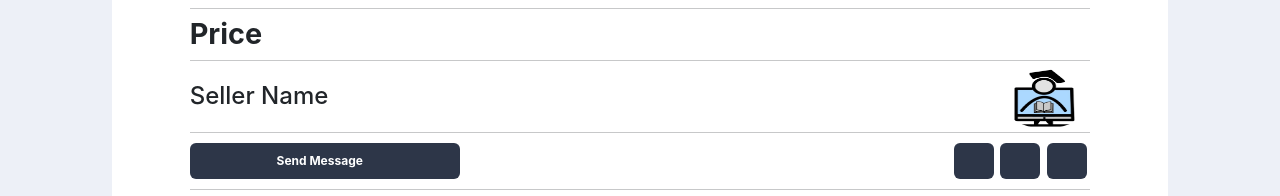
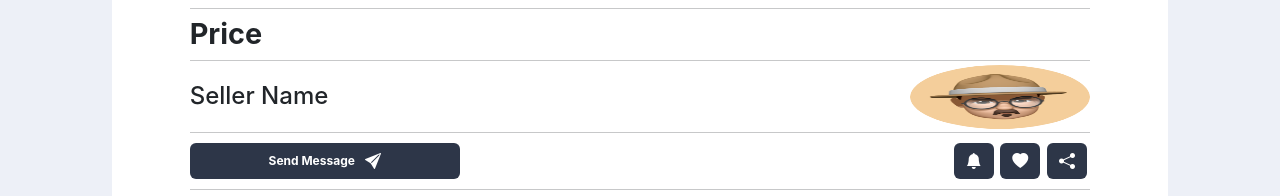
Before and after one commit to mburakdemirel/BilBoard, a React (Create React App) app in the folder frontend/: page / in a window 1280 px wide. Shown: the part 756-952 px from the top of the page. Built offline with nearby package versions, Linux system fonts and the light colour scheme.

Commit message:
-Some html pages converted to react function.

```diff
--- a/frontend/package.json
+++ b/frontend/package.json
@@ -7,6 +7,7 @@
     "@testing-library/react": "^13.4.0",
     "@testing-library/user-event": "^13.5.0",
     "bootstrap": "^5.3.2",
+    "bootstrap-icons": "^1.11.1",
     "react": "^18.2.0",
     "react-dom": "^18.2.0",
     "react-scripts": "5.0.1",
--- a/frontend/src/components/ProductDetailPage.js
+++ b/frontend/src/components/ProductDetailPage.js
@@ -1,7 +1,9 @@
 import React from 'react';
-import Logo from './assets/img/logo_bugbunny-removebg-preview.png'
+import Logo from './assets/img/burak.png'
 import Footer from "./Footer";
 import NavigationBarLanding from "./NavigationBarLanding";
+import './assets/bootstrap/css/bootstrap.min.css'; // Import Bootstrap CSS
+import "bootstrap-icons/font/bootstrap-icons.css";
 
 const containerStyle = {
     width: '600px',
@@ -47,9 +49,7 @@ const imageStyle = {
     margin: '0px',
     marginTop: '17px',
     width: '20%',
-    maxWidth: '80px',
-    minHeight: '60px',
-    minWidth: '7vw',
+    minWidth: '100px',
 };
 
 const sliderContainerStyle = {
@@ -133,17 +133,17 @@ function ProductDetailPage() {
                             <div className="d-flex flex-row justify-content-between align-items-center align-content-around" style={{ height: '10%', width: '100%', minHeight: '40px', maxHeight: '50px' }}>
                                 <a className="btn btn-primary d-flex d-xxl-flex justify-content-center align-items-center justify-content-xxl-center align-items-xxl-center" role="button" style={{ width: '30%', height: '90%', fontWeight: 'bold', background: '#2d3648', borderStyle: 'none', borderColor: '#2d3648', minWidth: '150px' }} href="messages.html">
                                     <span style={{ paddingRight: '10px', fontSize: '12px', fontFamily: 'Inter, sans-serif', fontWeight: 'bold' }}>Send Message</span>
-                                    <i className="fas fa-paper-plane" style={{ fontSize: '16px' }}></i>
+                                    <i className="bi bi-send-fill" style={{ fontSize: '16px', color:'white' }}  ></i>
                                 </a>
                                 <div className="d-flex flex-row justify-content-around align-items-center" style={{ height: '100%', minWidth: '140px' }}>
                                     <button className="btn btn-primary d-flex d-xxl-flex justify-content-center align-items-center justify-content-xxl-center align-items-xxl-center" type="button" style={{ width: '40px', fontWeight: 'bold', background: '#2d3648', borderStyle: 'none', borderColor: '#2d3648', height: '90%', minWidth: '40px' }}>
-                                        <i className="far fa-bell"></i>
+                                        <i className="bi bi-bell-fill"></i>
                                     </button>
                                     <button className="btn btn-primary d-flex d-xxl-flex justify-content-center align-items-center justify-content-xxl-center align-items-xxl-center" type="button" style={{ width: '40px', fontWeight: 'bold', background: '#2d3648', borderStyle: 'none', borderColor: '#2d3648', height: '90%' }}>
-                                        <i className="far fa-heart"></i>
+                                        <i className="bi bi-heart-fill"></i>
                                     </button>
                                     <button className="btn btn-primary d-flex d-xxl-flex justify-content-center align-items-center justify-content-xxl-center align-items-xxl-center" type="button" style={{ width: '40px', fontWeight: 'bold', background: '#2d3648', borderStyle: 'none', borderColor: '#2d3648', height: '90%' }}>
-                                        <i className="fas fa-share-alt"></i>
+                                        <i className="bi bi-share-fill" ></i>
                                     </button>
                                 </div>
                             </div>
```
Also changed, not shown: 1 other file (tests, documents, lock files or other folders).
